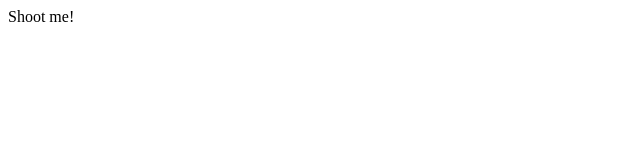
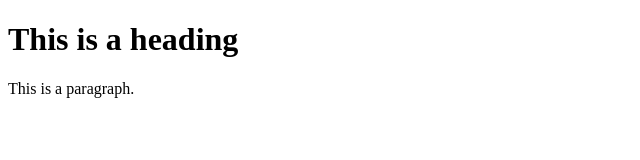
Before and after one commit to capybb/CreatorCreepy.com, a plain HTML site: page index.html in a window 1280 px wide. Shown: the whole page, without its empty margins (0-640 px from the left). Drawn offline with Linux system fonts and the light colour scheme.

Commit message:
Update index.html

```diff
--- a/index.html
+++ b/index.html
@@ -1,3 +1,10 @@
+<!DOCTYPE html>
 <html>
-<p> Shoot me! </p>
+<title>CreatorCreepy :D</title>
+<body>
+
+<h1>This is a heading</h1>
+<p>This is a paragraph.</p>
+
+</body>
 </html>
```
